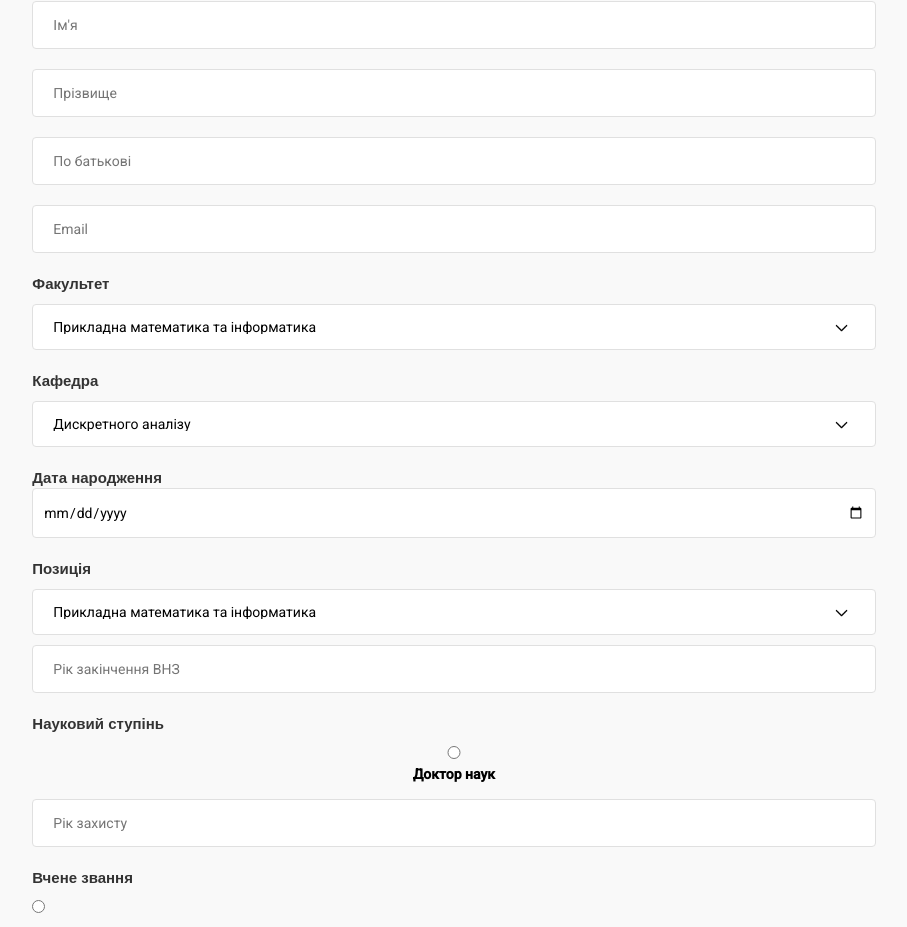
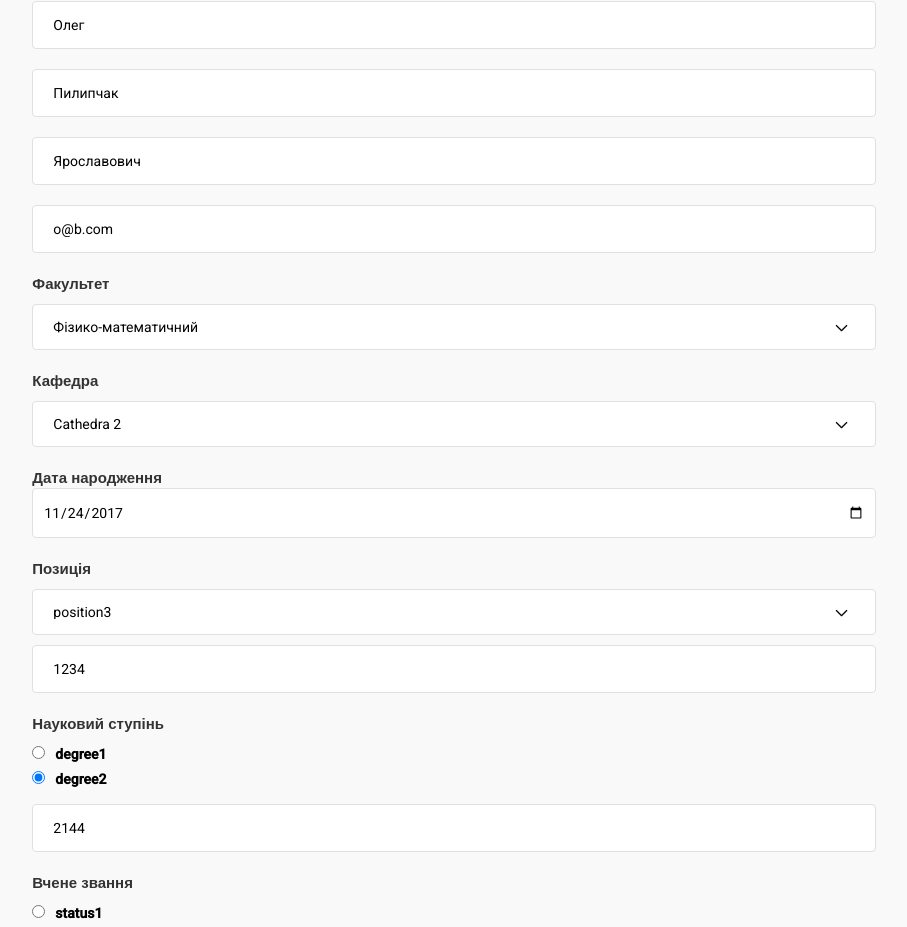
Before and after one commit to kachanovskyi/ReportSystem, a React (Create React App) app: page /profile in a window 1280 px wide. Shown: the part 145-1072 px from the top of the page, without its empty margins (186-1093 px from the left). Built offline with nearby package versions, Linux system fonts and the light colour scheme.

Commit message:
added profile page functionality

```diff
--- /dev/null
+++ b/public/properties.json
@@ -0,0 +1,36 @@
+{
+  "academicStatuses": [
+    {
+      "id": "1",
+      "value": "status1"
+    },
+    {
+      "id": "2",
+      "value": "status2"
+    }
+  ],
+  "scienceDegrees": [
+    {
+      "id": "1",
+      "value": "degree1"
+    },
+    {
+      "id": "2",
+      "value": "degree2"
+    }
+  ],
+  "positions": [
+    {
+      "id": "1",
+      "value": "position1"
+    },
+    {
+      "id": "2",
+      "value": "position2"
+    },
+    {
+      "id": "3",
+      "value": "position3"
+    }
+  ]
+}
--- /dev/null
+++ b/public/user.json
@@ -0,0 +1,16 @@
+{
+  "email": "o@b.com",
+  "password": null,
+  "name": "Олег",
+  "lastName": "Пилипчак",
+  "fathersName": "Ярославович",
+  "birthDate": "2017-11-24",
+  "graduationDate": "1234",
+  "awardingDate": "1993",
+  "defenseYear": "2144",
+  "position": 3,
+  "scienceDegree": 2,
+  "academicStatus": 2,
+  "cathedra": 2,
+  "faculty": 2
+}
--- a/src/components/InputField.js
+++ b/src/components/InputField.js
@@ -44,8 +44,8 @@ class InputField extends Component {
             });
             clone.find('textarea').val("");
 
-            clone.insertBefore(
-                parent.find($('.input-container .data-input'))[0]
+            clone.insertAfter(
+                parent.find($('.input-container .data-input')).last()
             );
 
         } else {
@@ -59,8 +59,8 @@ class InputField extends Component {
             clone.find('textarea').val("");
             clone.find('.pages').val("");
 
-            clone.insertBefore(
-                parent.find($('.input-container .data-input'))[0]
+            clone.insertAfter(
+                parent.find($('.input-container .data-input')).last()
             );
 
         }
@@ -77,7 +77,7 @@ class InputField extends Component {
 
             if(this.props.data) {
 
-                content = this.props.data.reverse().map((item, index) => {
+                content = this.props.data.map((item, index) => {
 
                     if( !ifStringEmpty(item.value) ) {
                         return (
@@ -122,7 +122,7 @@ class InputField extends Component {
 
             if( this.props.data && ifNotEmptyArray(this.props.data) && this.props.inputType === "extended") {
 
-                content = this.props.data.reverse().map((item, index) => {
+                content = this.props.data.map((item, index) => {
                     return (
                         <div className={index === this.props.data.length - 1 ? "data-input default extended" : "data-input extended"} key={index}>
                             <span className="delete-icon" onClick={InputField.removeItem}>&#10005;</span>
@@ -141,7 +141,8 @@ class InputField extends Component {
 
             } else if( this.props.data && ifNotEmptyArray(this.props.data) ) {
 
-                content = this.props.data.reverse().map((item, index) => {
+                // content = this.props.data.reverse().map((item, index) => {
+                content = this.props.data.map((item, index) => {
                     return (
                         <div className={index === this.props.data.length - 1 ? "data-input default" : "data-input"} key={index}>
                             <span className="delete-icon" onClick={InputField.removeItem}>&#10005;</span>
--- a/src/components/NewIR.css
+++ b/src/components/NewIR.css
@@ -56,6 +56,12 @@
     padding: 15px 10px 15px 10px;
 }
 
+.NewIR input[type=radio] {
+    width: auto;
+    margin-right: 10px;
+}
+
+
 .NewIR select {
     -webkit-appearance: none;
     background-size: 2%;
--- a/src/components/NewIR.js
+++ b/src/components/NewIR.js
@@ -90,12 +90,14 @@ class NewIR extends Component {
 
                         }
 
-                    } else if ( (x === "create_date") ) {
+                    } else if( (x === "create_date") ) {
 
                         if(responseJson[x] !== null) {
                             document.getElementById("create_date").value = responseJson[x];
                         }
 
+                    } else if(x === "id") {
+                        data[x] = responseJson[x];
                     }
 
                 }
@@ -185,7 +187,8 @@ class NewIR extends Component {
 
                     let lastIndex = null;
 
-                    $(input.find( $('.data-input') ).get().reverse()).each((index, item) => {
+                    // $(input.find( $('.data-input') ).get().reverse()).each((index, item) => {
+                    input.find( $('.data-input')).each((index, item) => {
 
                         const content = $(item).find('textarea').val(),
                             theme_id = +$(item).find('.theme_select').val();
@@ -226,7 +229,8 @@ class NewIR extends Component {
 
                     let lastIndex = null;
 
-                    $(input.find( $('.data-input') ).get().reverse()).each((index, item) => {
+                    // $(input.find( $('.data-input') ).get().reverse()).each((index, item) => {
+                    input.find( $('.data-input')).each((index, item) => {
 
                         const content = $(item).find('textarea').val(),
                             pages = $(item).find( $('.pages') ).val();
--- a/src/components/Profile.js
+++ b/src/components/Profile.js
@@ -2,7 +2,7 @@ import React, {Component} from 'react';
 
 import 'bootstrap/dist/css/bootstrap.css';
 import {Col} from 'react-bootstrap';
-import {ifStringEmpty, ifNotEmptyArray} from '../externalFunctions';
+import {ifStringEmpty, ifNotEmptyArray, BASEURL} from '../externalFunctions';
 
 // import NotifyModal from './NofityModal';
 import $ from 'jquery';
@@ -11,52 +11,132 @@ import './Profile.css';
 import './NewIR.css';
 import './InputField.css';
 
-class NewIR extends Component {
+class Profile extends Component {
 
     constructor() {
         super();
         this.state = {
+            email: "",
+            password: null,
+            name: "",
+            lastName: "",
+            fathersName: "",
+            birthDate: "",
+            graduationDate: "",
+            awardingDate: "",
+            defenseYear: "",
+
+            position: 1,
+            degree: 1,
+            scienceDegree: 1,
+            academicStatus: 1,
+            faculty: 1,
+            cathedra: 1,
+
             faculties: [],
             cathedras: [],
-            faculty_id: 1,
-            cathedra_id: 1,
-            data: [],
+            academicStatuses: [],
+            scienceDegrees: [],
+            positions: [],
+
             dropdownStyle: {
                 backgroundImage: "url('images/arrow.png')",
                 backgroundPosition: "97% center",
                 backgroundRepeat: "no-repeat"
             }
         };
-        // this.formSubmitted = this.formSubmitted.bind(this);
-        // this.loadData = this.loadData.bind(this);
+
+        this.formSubmitted = this.formSubmitted.bind(this);
+        this.loadUser = this.loadUser.bind(this);
         this.updateFaculty = this.updateFaculty.bind(this);
         this.loadFaculty = this.loadFaculty.bind(this);
         this.loadCathedra = this.loadCathedra.bind(this);
+        this.loadProperty = this.loadProperty.bind(this);
     }
 
     componentDidMount() {
-        // this.loadData();
-        this.loadFaculty();
+        this.loadUser();
     }
 
     updateFaculty() {
         this.setState({
-            faculty_id: $('.faculty_select').val(),
-            cathedra_id: 1
+            faculty: $('.faculty_select').val(),
+            cathedra: 1
         });
 
         this.loadCathedra($('.faculty_select').val());
     }
 
-    loadCathedra(id) {
+    loadProperty() {
         const self = this;
-
-        console.log(id);
 
         const myHeaders = new Headers();
         myHeaders.append("Content-Type", "application/json");
 
-        // fetch(`${BASEURL}/faculty/${faculty_id}/cathedra`, {
+        // fetch(`${BASEURL}properties`, {
+        //         method: 'GET',
+        //         headers: myHeaders,
+        //         credentials: 'same-origin'
+        // })
+        fetch('./properties.json')
+            .then((response) => response.json())
+            .then((responseJson) => {
+
+                const academicStatuses = [],
+                    scienceDegrees = [],
+                    positions = [];
+
+                responseJson["academicStatuses"].forEach(function (item) {
+                    academicStatuses.push({
+                        id: item.id,
+                        value: item.value
+                    });
+                });
+
+                responseJson["scienceDegrees"].forEach(function (item) {
+                    scienceDegrees.push({
+                        id: item.id,
+                        value: item.value
+                    });
+                });
+
+                responseJson["positions"].forEach(function (item) {
+                    positions.push(
+                        <option key={item.id} value={item.id}>{item.value}</option>
+                    )
+                });
+
+                self.setState({
+                    academicStatuses: academicStatuses,
+                    scienceDegrees: scienceDegrees,
+                    positions: positions
+                });
+
+                $('.position_select').val(self.state.position);
+                // $(`input[name=scienceDegree][value=${this.state.scienceDegree}]`).prop("checked",true);
+
+                $('#graduationDate').val(this.state.graduationDate);
+                $('#awardingDate').val(this.state.awardingDate);
+                $('#defenseYear').val(this.state.defenseYear);
+                $(`#scienceDegree${this.state.scienceDegree}`).prop("checked",true);
+                $(`#academicStatus${this.state.academicStatus}`).prop("checked",true);
+
+                // $('input[name=academicStatus]:checked', '#userForm').val();
+                // $('input[name=scienceDegree]:checked', '#userForm').val();
+
+            })
+            .catch((error) => {
+                console.log('error loading properties\n', error);
+            });
+    }
+
+    loadCathedra(id) {
+        const self = this;
+
+        const myHeaders = new Headers();
+        myHeaders.append("Content-Type", "application/json");
+
+        // fetch(`${BASEURL}/faculty/${id}/cathedra`, {
         //         method: 'GET',
         //         headers: myHeaders,
         //         credentials: 'same-origin'
@@ -76,11 +156,11 @@ class NewIR extends Component {
                 });
 
                 self.setState({cathedras: cathedras});
-                $('.cathedra_select').val(self.state.cathedra_id);
+                $('.cathedra_select').val(self.state.cathedra);
 
             })
             .catch((error) => {
-                console.log('error loading cathedras');
+                console.log('error loading cathedras\n', error);
             });
     }
 
@@ -111,11 +191,9 @@ class NewIR extends Component {
                 });
 
                 self.setState({faculties: faculties});
-                $('.faculty_select').val(self.state.faculty_id);
+                $('.faculty_select').val(self.state.faculty);
 
-                console.log('here', self.state.faculty_id);
-
-                self.loadCathedra(self.state.faculty_id);
+                self.loadCathedra(self.state.faculty);
 
             })
             .catch((error) => {
@@ -124,75 +202,86 @@ class NewIR extends Component {
     }
 
 
-    // loadData() {
-    //     const data = {};
-    //
-    //     const myHeaders = new Headers();
-    //     myHeaders.append("Content-Type", "application/json");
-    //
-    //     // fetch('https://23b325de.ngrok.io/report/6', {
-    //     //     method: 'GET',
-    //     //     headers: myHeaders,
-    //     //     credentials: 'same-origin'
-    //     // })
-    //     fetch('./faculties.json')
-    //         .then((response) => response.json())
-    //         .then((responseJson) => {
-    //
-    //             // this.loadScientificManager();
-    //
-    //             for(let x in responseJson) {
-    //
-    //                 let input = $(`#${x}`);
-    //
-    //                 if( ifNotEmptyArray(responseJson[x]) ) {
-    //                     data[x] = responseJson[x];
-    //                 }
-    //
-    //                 if( x.includes("amount") || x === "protocol" ) {
-    //
-    //                     let val = responseJson[x];
-    //
-    //                     if(val !== null) {
-    //                         input.val(val);
-    //                     }
-    //
-    //                 } else if(x === "scientific_research") {
-    //
-    //                     if(ifNotEmptyArray(responseJson[x])) {
-    //
-    //                         const theme_ids = [];
-    //
-    //                         responseJson[x].forEach(function (item) {
-    //
-    //                             theme_ids.push(item.theme_id);
-    //
-    //                         });
-    //
-    //                         this.setState({
-    //                             theme_id: theme_ids
-    //                         });
-    //                     }
-    //
-    //                 } else if ( (x === "create_date") ) {
-    //
-    //                     if(responseJson[x] !== null) {
-    //                         document.getElementById("create_date").value = responseJson[x];
-    //                     }
-    //
-    //                 }
-    //
-    //             }
-    //
-    //             this.setState({
-    //                 data
-    //             });
-    //
-    //         })
-    //         .catch((error) => {
-    //             console.log('new report');
-    //         });
-    // }
+    loadUser() {
+
+        const myHeaders = new Headers();
+        myHeaders.append("Content-Type", "application/json");
+
+        // fetch(`${BASEURL}/user`, {
+        //     method: 'GET',
+        //     headers: myHeaders,
+        //     credentials: 'same-origin'
+        // })
+        fetch('./user.json')
+            .then((response) => response.json())
+            .then((responseJson) => {
+
+                for(let x in responseJson) {
+
+                    this.setState({
+                        [x]: responseJson[x]
+                    });
+
+                    if(x === "birthDate") {
+                        $('#birthDate').val(responseJson[x]);
+                    }
+
+                }
+
+                this.loadFaculty();
+                this.loadProperty();
+
+
+            })
+            .catch((error) => {
+                console.log('new report\n', error);
+            });
+    }
+
+
+    formSubmitted(e) {
+        e.preventDefault();
+
+        const self = this;
+
+        const myHeaders = new Headers();
+        myHeaders.append("Content-Type", "application/json");
+
+        const data = {
+            email: $("#email").val(),
+            password: null,
+            name: $("#name").val(),
+            lastName: $("#lastName").val(),
+            fathersName: $("#fathersName").val(),
+            birthDate: $("#birthDate").val(),
+            graduationDate: $("#graduationDate").val(),
+            awardingDate: $("#awardingDate").val(),
+            defenseYear: $("#defenseYear").val(),
+            position: $(".position_select").val(),
+            scienceDegree: $('input[name=scienceDegree]:checked', '#userForm').val(),
+            academicStatus: $('input[name=academicStatus]:checked', '#userForm').val(),
+            faculty: $('.faculty_select').val(),
+            cathedra: $('.cathedra_select').val()
+        };
+
+        console.log(data);
+        // fetch(`${BASEURL}user`, {
+        //         method: 'POST',
+        //         headers: myHeaders,
+        //         credentials: 'same-origin',
+        //         body: JSON.stringify(data)
+        //     }
+        // )
+        //     // .then((response) => response.json())
+        //     .then((responseJson) => {
+        //         console.log(responseJson);
+        //     })
+        //     .catch((error) => {
+        //         console.error(error);
+        //     });
+
+        return false;
+    };
 
 
     render() {
@@ -201,19 +290,19 @@ class NewIR extends Component {
                 <div className="row">
                     <Col xs={10} xsOffset={1} lg={8} lgOffset={2}>
                         <h2 className="title">Профіль</h2>
-                        {/*<form onSubmit={this.loadData} className="IR-form">*/}
-                        <form className="IR-form">
+                        <form onSubmit={this.formSubmitted} className="IR-form" id="userForm">
+                        {/*<form className="IR-form">*/}
                             <div className="IR-item">
-                                <input type="text" placeholder="Ім'я" id="firstName"/>
+                                <input type="text" placeholder="Ім'я" id="name" value={this.state.name}/>
                             </div>
                             <div className="IR-item">
-                                <input type="text" placeholder="Прізвище" id="lastName"/>
+                                <input type="text" placeholder="Прізвище" id="lastName" value={this.state.lastName}/>
                             </div>
                             <div className="IR-item">
-                                <input type="text" placeholder="По батькові" id="middleName"/>
+                                <input type="text" placeholder="По батькові" id="fathersName" value={this.state.fathersName}/>
                             </div>
                             <div className="IR-item">
-                                <input type="email" placeholder="Email" id="email"/>
+                                <input type="email" placeholder="Email" id="email" value={this.state.email}/>
                             </div>
                             <div className="IR-item">
                                 <p className="info"><b>Факультет</b></p>
@@ -230,31 +319,40 @@ class NewIR extends Component {
                             </div>
                             <div className="IR-item">
                                 <p className="info"><b>Дата народження</b></p>
-                                <input type="date" id="birthDate" placeholder="dd/mm/yyyy"/>
+                                <input type="date" id="birthDate" placeholder="mm/dd/yyyy"/>
                             </div>
                             <div className="IR-item">
                                 <p className="info"><b>Позиція</b></p>
                                 <select className="position_select" style={this.state.dropdownStyle} required>
-                                    {this.state.faculties}
+                                    {this.state.positions}
                                 </select>
-                                <input type="number" placeholder="Рік закінчення ВНЗ" id="graduationYear"
+                                <input type="number" placeholder="Рік закінчення ВНЗ" id="graduationDate"
                                        className="margin-top-10"/>
                             </div>
                             <div className="IR-item">
                                 <p className="info"><b>Науковий ступінь</b></p>
-                                <div className="margin-top-10 col-xs-12">
-                                    <input type="radio" value="Доктор наук" id="degree1"/>
-                                    <label htmlFor="degree1">Доктор наук</label>
+                                <div className="margin-top-10 text-left">
+                                    {this.state.scienceDegrees.map((degree, index) => (
+                                        <div key={degree.id}>
+                                            <input type="radio" name="scienceDegree" value={degree.id} id={`scienceDegree${degree.id}`}/>
+                                            <label htmlFor={`scienceDegree${degree.id}`}>{degree.value}</label>
+                                        </div>
+                                    ))}
                                 </div>
-                                <input type="number" placeholder="Рік захисту" id="protectionYear"
+                                <input type="number" placeholder="Рік захисту" id="defenseYear"
                                        className="margin-top-10"/>
                             </div>
                             <div className="IR-item">
                                 <p className="info"><b>Вчене звання</b></p>
-                                <div className="margin-top-10">
-                                    <input type="radio" value="Доцент" id="rank1"/>
+                                <div className="margin-top-10 text-left">
+                                    {this.state.academicStatuses.map((status, index) => (
+                                        <div key={status.id}>
+                                            <input type="radio" name="academicStatus" value={status.id} id={`academicStatus${status.id}`}/>
+                                            <label htmlFor={`academicStatus${status.id}`}>{status.value}</label>
+                                        </div>
+                                    ))}
                                 </div>
-                                <input type="number" placeholder="Рік присвоєння" id="assignmentYear"
+                                <input type="number" placeholder="Рік присвоєння" id="awardingDate"
                                        className="margin-top-10"/>
                             </div>
 
@@ -264,11 +362,10 @@ class NewIR extends Component {
                         </form>
                     </Col>
                 </div>
-                {/*<NotifyModal/>*/}
             </div>
         );
     }
 
 }
 
-export default NewIR;
+export default Profile;
```
